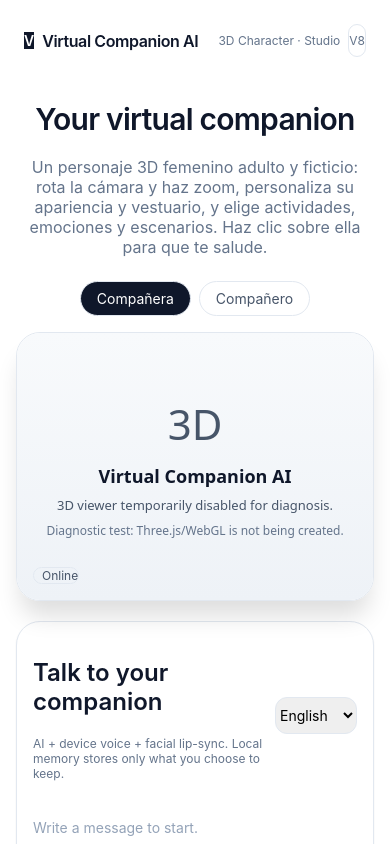
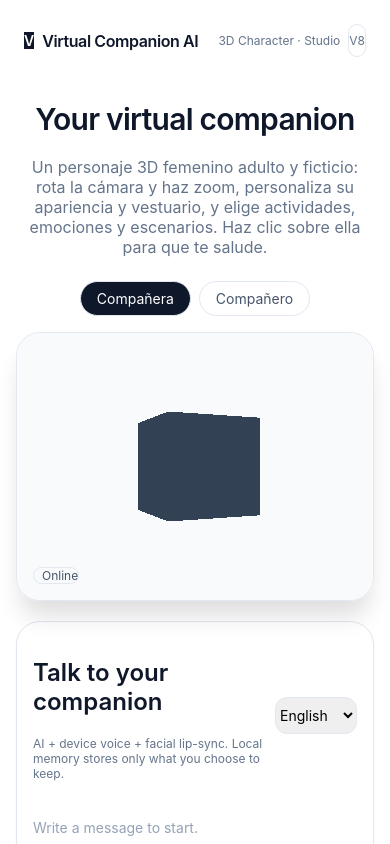
Before and after one commit to milanesmiquelangel-a11y/VirtualCompanionAI, a React (Vite) app: page / in a window 390 px wide. Shown: the top 844 px of the page. Built offline with nearby package versions, Linux system fonts and the light colour scheme.

Commit message:
Diagnostic: isolate Three.js WebGL renderer on mobile

```diff
--- a/src/components/companion/Character3D.jsx
+++ b/src/components/companion/Character3D.jsx
@@ -1,52 +1,90 @@
-import {forwardRef,useEffect,useImperativeHandle} from "react";
+import {forwardRef,useEffect,useImperativeHandle,useRef} from "react";
+import * as THREE from "three";
 
 const Character3D=forwardRef(function Character3D({className="",onCapabilities},ref){
+  const mountRef=useRef(null);
+
   useImperativeHandle(ref,()=>({
     zoomToFace(){},
     resetCamera(){},
-    applyTints(){},
-    applyWardrobe(){},
-    setEmotion(){},
-    applyActivity(){},
-    applyScene(){},
     exportModel(){}
   }),[]);
 
   useEffect(()=>{
+    const mount=mountRef.current;
+    if(!mount)return;
+    let renderer;
+    let raf=0;
+    let disposed=false;
+
+    try{
+      const width=mount.clientWidth||640;
+      const height=mount.clientHeight||480;
+      const scene=new THREE.Scene();
+      scene.background=new THREE.Color(0xf8fafc);
+      const camera=new THREE.PerspectiveCamera(40,width/height,0.1,100);
+      camera.position.set(0,0,4);
+
+      renderer=new THREE.WebGLRenderer({
+        antialias:false,
+        alpha:false,
+        powerPreference:"low-power"
+      });
+      renderer.setPixelRatio(1);
+      renderer.setSize(width,height);
+      mount.appendChild(renderer.domElement);
+
+      scene.add(new THREE.HemisphereLight(0xffffff,0x64748b,2));
+      const cube=new THREE.Mesh(
+        new THREE.BoxGeometry(1,1,1),
+        new THREE.MeshBasicMaterial({color:0x334155})
+      );
+      scene.add(cube);
+
+      const clock=new THREE.Clock();
+      const animate=()=>{
+        if(disposed)return;
+        cube.rotation.y=clock.getElapsedTime()*0.6;
+        renderer.render(scene,camera);
+        raf=requestAnimationFrame(animate);
+      };
+      animate();
+
       onCapabilities?.({
         hasModel:false,
         clips:[],
         morphs:{},
         wardrobe:{},
-      diagnostic:"webgl-disabled"
+        diagnostic:"webgl-basic-test-running"
       });
+    }catch(error){
+      console.error("Virtual Companion WebGL diagnostic failed:",error);
+      mount.innerHTML="";
+      const box=document.createElement("div");
+      box.style.cssText="height:100%;min-height:260px;display:grid;place-items:center;padding:24px;text-align:center;font-family:system-ui,sans-serif;color:#475569;background:#f8fafc";
+      box.innerHTML="<div><strong style='display:block;color:#0f172a;font-size:18px'>WebGL diagnostic failed</strong><span style='display:block;margin-top:8px;font-size:13px'>The browser could not create the Three.js WebGL renderer.</span></div>";
+      mount.appendChild(box);
+      onCapabilities?.({
+        hasModel:false,
+        clips:[],
+        morphs:{},
+        wardrobe:{},
+        diagnostic:"webgl-basic-test-failed",
+        error:String(error?.message||error)
+      });
+    }
+
+    return()=>{
+      disposed=true;
+      cancelAnimationFrame(raf);
+      if(renderer){
+        renderer.dispose();
+        if(renderer.domElement.parentNode===mount)mount.removeChild(renderer.domElement);
+      }
+    };
   },[onCapabilities]);
 
-  return (
-    <div className={className} style={{
-      width:"100%",
-      height:"100%",
-      minHeight:260,
-      display:"grid",
-      placeItems:"center",
-      background:"linear-gradient(180deg,#f8fafc,#eef2f7)",
-      color:"#475569",
-      fontFamily:"system-ui,sans-serif"
-    }}>
-      <div style={{textAlign:"center",padding:24,maxWidth:420}}>
-        <div style={{fontSize:42,marginBottom:12}}>3D</div>
-        <strong style={{display:"block",fontSize:18,color:"#0f172a"}}>
-          Virtual Companion AI
-        </strong>
-        <span style={{display:"block",marginTop:8,fontSize:13}}>
-          3D viewer temporarily disabled for diagnosis.
-        </span>
-        <span style={{display:"block",marginTop:8,fontSize:12,color:"#64748b"}}>
-          Diagnostic test: Three.js/WebGL is not being created.
-        </span>
-      </div>
-    </div>
-  );
+  return <div ref={mountRef} className={className} style={{width:"100%",height:"100%",minHeight:260}}/>;
 });
 
 export default Character3D;
```
Lines whose indentation alone changed are shown as unchanged.
